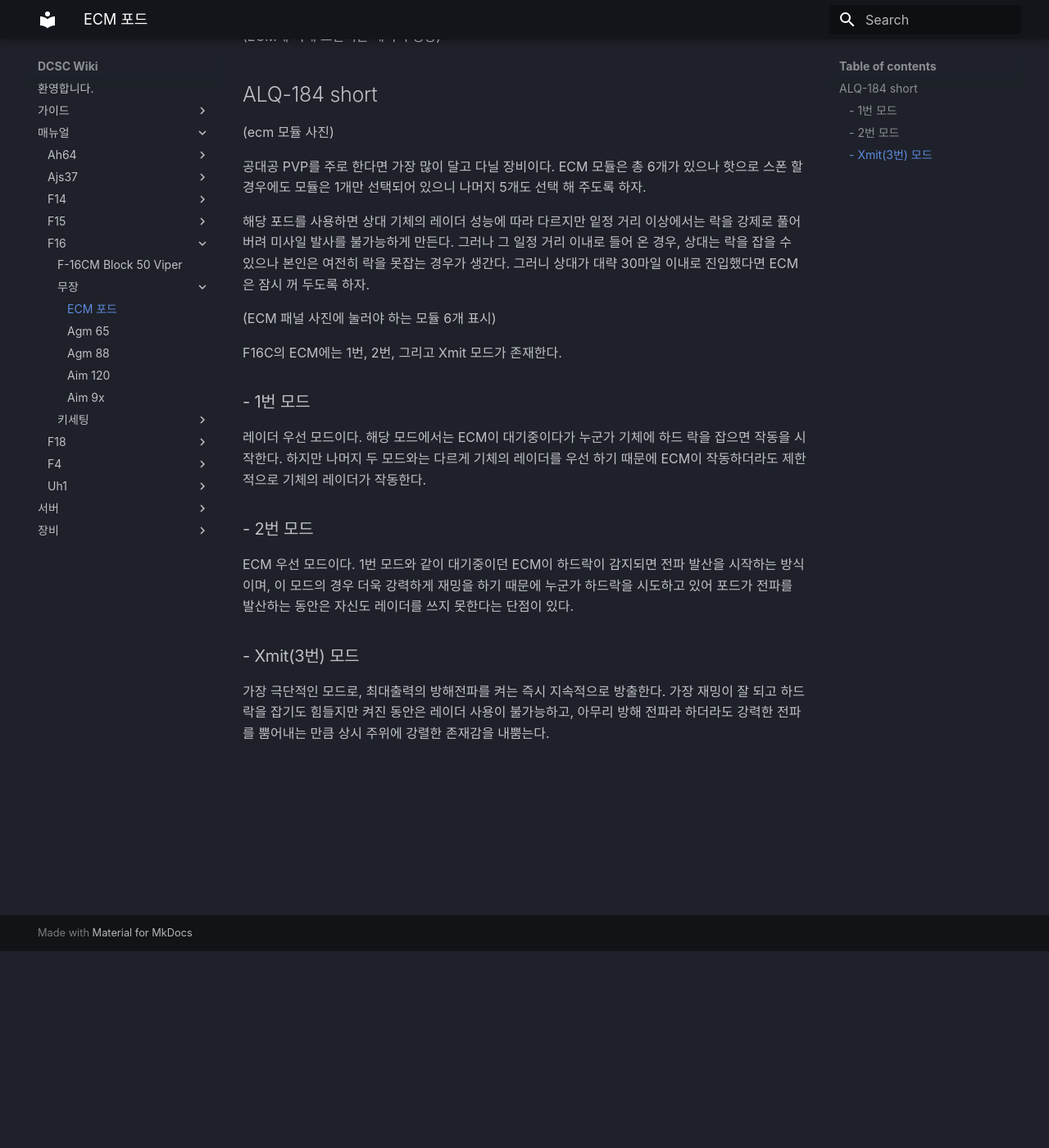
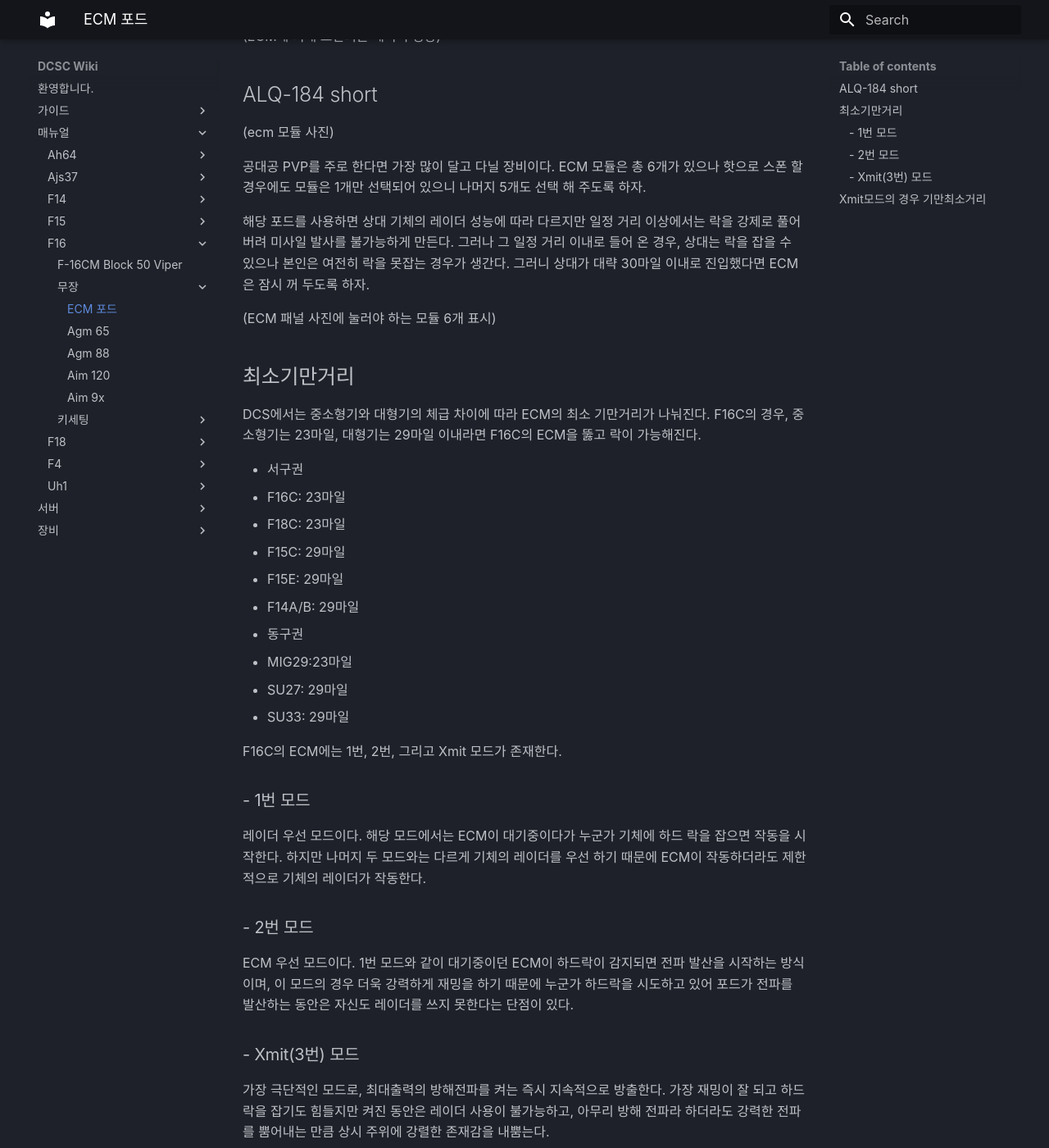
Before and after one commit to dcs-c/dcs-c.github.io, an MkDocs documentation site: the page built from docs/매뉴얼/f16/무장/ECM POD.md, in a window 1280 px wide and 1400 px high, scrolled down 240 px. Shown: the whole window at 82% size. Built offline with MkDocs 1.6.1 and Material for MkDocs 9.7.7, drawn with Linux system fonts in a browser that asks for light colours; some web fonts are replaced; some of the changed text lies outside the part shown.

Commit message:
Update ECM POD.md

```diff
--- a/docs/매뉴얼/f16/무장/ECM POD.md
+++ b/docs/매뉴얼/f16/무장/ECM POD.md
@@ -13,16 +13,51 @@
 공대공 PVP를 주로 한다면 가장 많이 달고 다닐 장비이다.
 ECM 모듈은 총 6개가 있으나 핫으로 스폰 할 경우에도 모듈은 1개만 선택되어 있으니 나머지 5개도 선택 해 주도록 하자.
 
-해당 포드를 사용하면 상대 기체의 레이더 성능에 따라 다르지만 잍정 거리 이상에서는 락을 강제로 풀어버려 미사일 발사를 불가능하게 만든다. 그러나 그 일정 거리 이내로 들어 온 경우, 상대는 락을 잡을 수 있으나 본인은 여전히 락을 못잡는 경우가 생간다. 그러니 상대가 대략 30마일 이내로 진입했다면 ECM은 잠시 꺼 두도록 하자.
+해당 포드를 사용하면 상대 기체의 레이더 성능에 따라 다르지만 일정 거리 이상에서는 락을 강제로 풀어버려 미사일 발사를 불가능하게 만든다. 그러나 그 일정 거리 이내로 들어 온 경우, 상대는 락을 잡을 수 있으나 본인은 여전히 락을 못잡는 경우가 생간다. 그러니 상대가 대략 30마일 이내로 진입했다면 ECM은 잠시 꺼 두도록 하자.
 
 
 (ECM 패널 사진에 눌러야 하는 모듈 6개 표시)
 
+## 최소기만거리
+
+
+
+DCS에서는 중소형기와 대형기의 체급 차이에 따라 ECM의 최소 기만거리가 나눠진다. F16C의 경우, 중소형기는 23마일, 대형기는 29마일 이내라면 F16C의 ECM을 뚫고 락이 가능해진다.
+
+
+* 서구권
+  * F16C: 23마일
+  * F18C: 23마일
+  * F15C: 29마일
+  * F15E: 29마일
+  * F14A/B: 29마일
+* 동구권
+  * MIG29:23마일
+  * SU27: 29마일
+  * SU33: 29마일
+
 
 F16C의 ECM에는 1번, 2번, 그리고 Xmit 모드가 존재한다.
+
+
 ### - 1번 모드
 레이더 우선 모드이다. 해당 모드에서는 ECM이 대기중이다가 누군가 기체에 하드 락을 잡으면 작동을 시작한다. 하지만 나머지 두 모드와는 다르게 기체의 레이더를 우선 하기 때문에 ECM이 작동하더라도 제한적으로 기체의 레이더가 작동한다.
 ### - 2번 모드
 ECM 우선 모드이다. 1번 모드와 같이 대기중이던 ECM이 하드락이 감지되면 전파 발산을 시작하는 방식이며, 이 모드의 경우 더욱 강력하게 재밍을 하기 때문에 누군가 하드락을 시도하고 있어 포드가 전파를 발산하는 동안은 자신도 레이더를 쓰지 못한다는 단점이 있다.
 ### - Xmit(3번) 모드
 가장 극단적인 모드로, 최대출력의 방해전파를 켜는 즉시 지속적으로 방출한다. 가장 재밍이 잘 되고 하드락을 잡기도 힘들지만 켜진 동안은 레이더 사용이 불가능하고, 아무리 방해 전파라 하더라도 강력한 전파를 뿜어내는 만큼 상시 주위에 강렬한 존재감을 내뿜는다.
+
+
+
+## Xmit모드의 경우 기만최소거리
+
+
+
+DCS에서는 중소형기와 대형기의 체급 차이에 따라 최소 기만거리가 나눠진다. 중소형기의 경우 23마일, 대형기의 경우 29마일 이내 부터 F16C의 ECM을 뚫고 락이 가능해진다.
+
+*  F16C: 23마일
+*  F18C: 23마일
+*  F15C: 29마일
+*  MIG29:23마일
+*  SU27: 29마일
+*  SU33: 29마일
```
